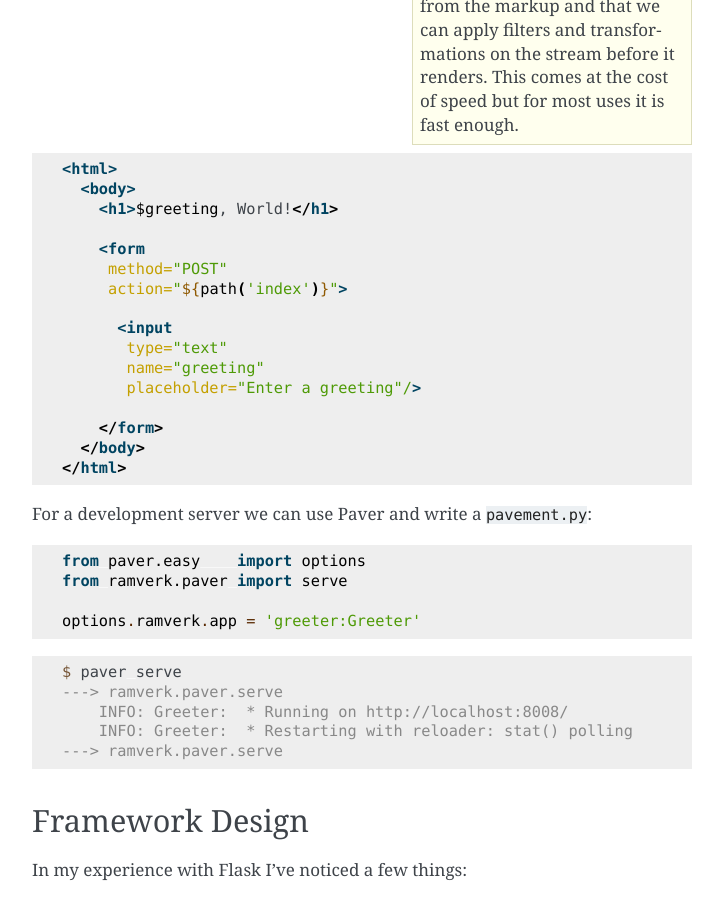
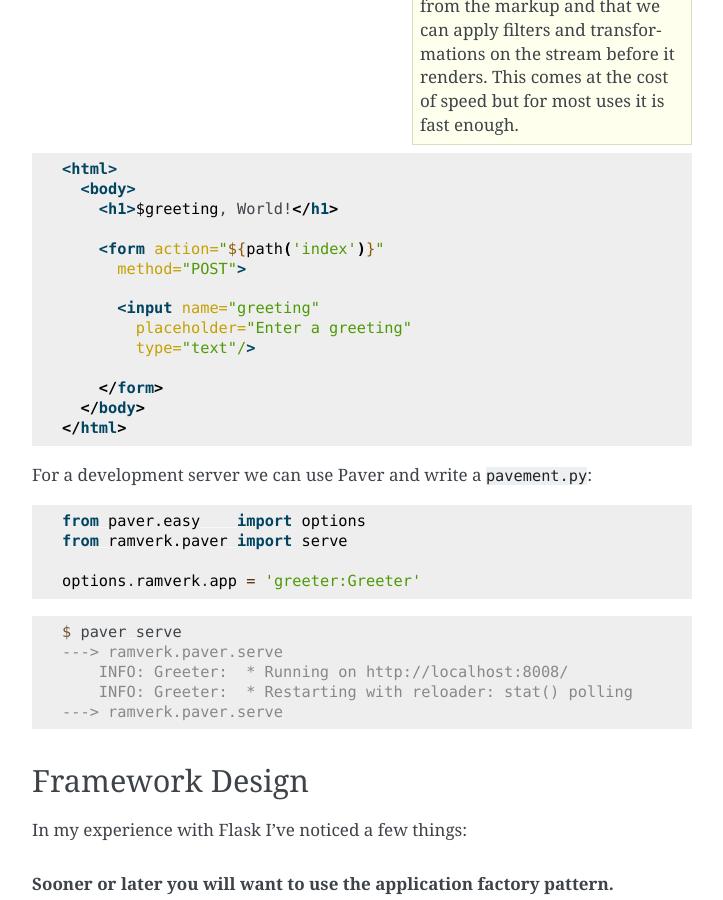
Before and after one commit to dag/relvlast, a Sphinx documentation site: the page built from docs/index.rst, in a window 1280 px wide and 900 px high, scrolled down 2198 px. Shown: the whole window, without its empty margins (388-1111 px from the left). Built offline with Sphinx 7.4.7, drawn with Linux system fonts in a browser that asks for light colours.

Commit message:
genshi sample template style

```diff
--- a/docs/index.rst
+++ b/docs/index.rst
@@ -113,14 +113,12 @@ We also need to write the :file:`index.html` template:
     <body>
       <h1>$greeting, World!</h1>
 
-      <form
-       method="POST"
-       action="${path('index')}">
+      <form action="${path('index')}"
+        method="POST">
 
-        <input
-         type="text"
-         name="greeting"
-         placeholder="Enter a greeting"/>
+        <input name="greeting"
+          placeholder="Enter a greeting"
+          type="text"/>
 
       </form>
     </body>
```
